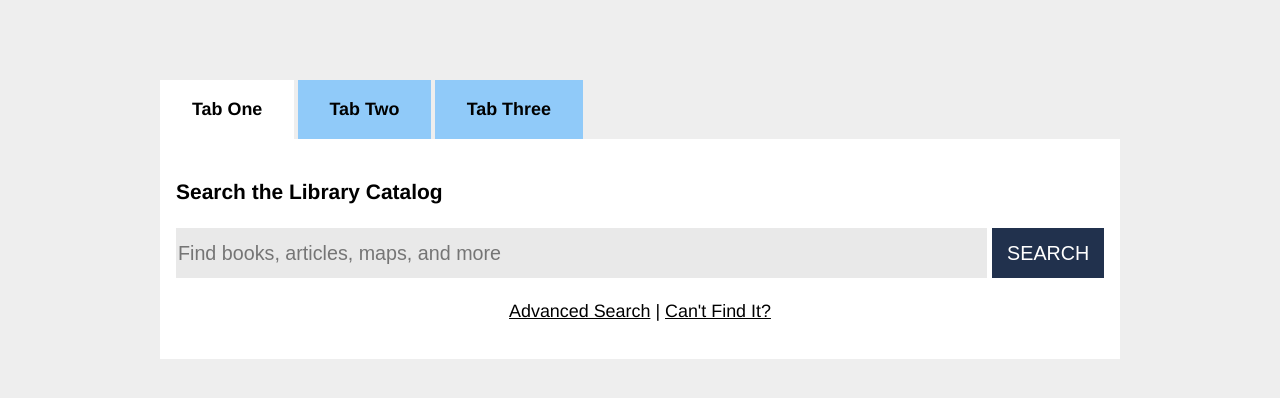
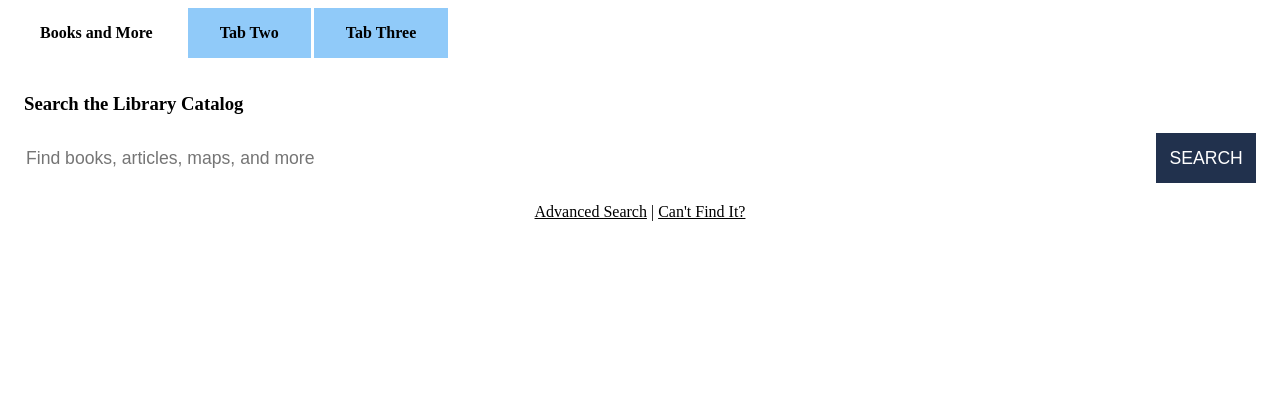
Before and after one commit to contentnausea/search-tabs, a plain HTML site: page index.html in a window 1280 px wide. Drawn offline with Linux system fonts and the light colour scheme.

Commit message:
search tabs test

```diff
--- a/index.html
+++ b/index.html
@@ -30,7 +30,7 @@ function setPreviousSearchTerm() {
 
 <div class="tabs">
   <input type="radio" name="tabs" id="tabone" checked="checked">
-  <label for="tabone">Tab One</label>
+  <label for="tabone">Books and More</label>
   <div class="tab">
     <div>
 <h3>Search the Library Catalog</h3>
--- a/tabs.css
+++ b/tabs.css
@@ -52,22 +52,6 @@
   }
 }
 
-/**
- * Generic Styling
-*/
-body {
-  background: #eee;
-  min-height: 100vh;
-  box-sizing: border-box;
-  padding-top: 10vh;
-  font-family: "HelveticaNeue-Light", "Helvetica Neue Light", "Helvetica Neue", Helvetica, Arial, "Lucida Grande", sans-serif;
-  font-weight: 300;
-  line-height: 1.5;
-  max-width: 60rem;
-  margin: 0 auto;
-  font-size: 112%;
-}
-
 /* Search boxes - flexbox */
 .search-form {
   display: flex;
@@ -85,7 +69,7 @@ body {
   box-sizing: border-box;
   width: 90%;
   flex: 2 0 200px;
-  background: #E9E9E9;
+  border: 1px solid #000000;
   overflow: hidden;
   text-overflow: ellipsis;
   white-space: nowrap;
```
